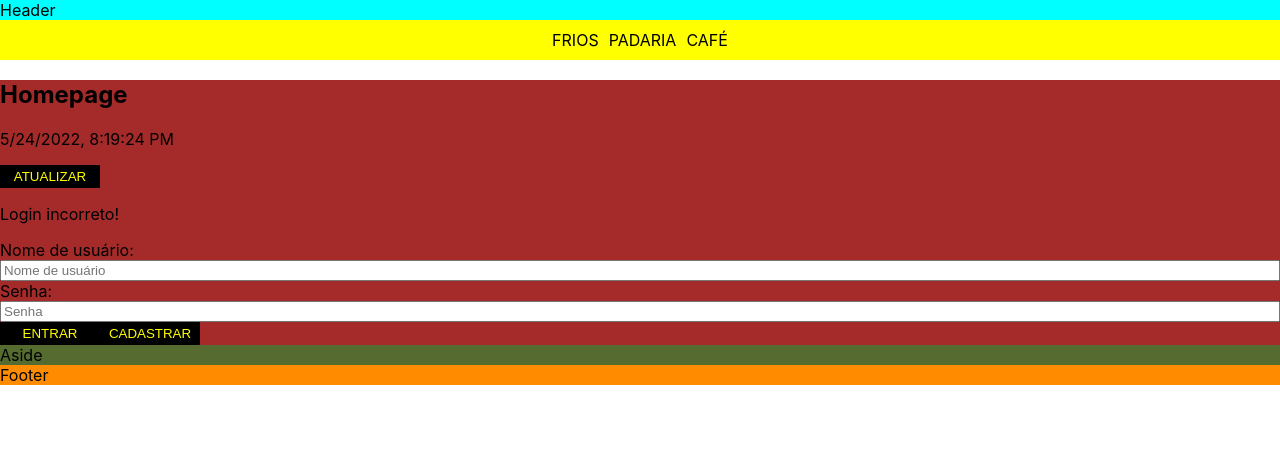
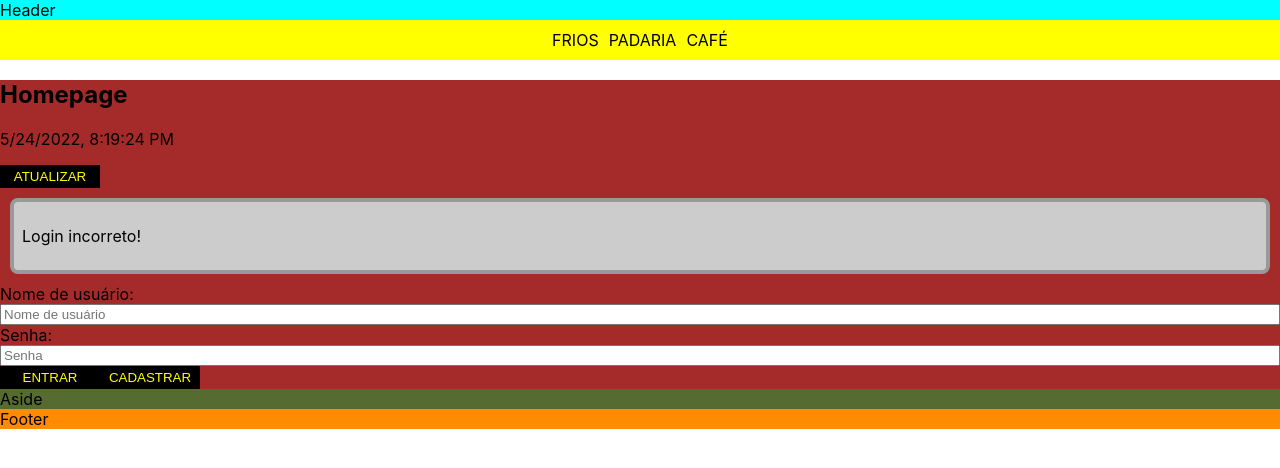
Before and after one commit to eldes/ti37-introducao-react, a React (Create React App) app: page / in a window 1280 px wide. Both pictures are taken after a click on the button "ENTRAR". Shown: the top 468 px of the page. Built offline with nearby package versions, Linux system fonts and the light colour scheme.

Commit message:
Estiliza o componente Alerta

```diff
--- a/src/components/Alerta/index.tsx
+++ b/src/components/Alerta/index.tsx
@@ -1,4 +1,5 @@
 import { FunctionComponent } from 'react';
+import styles from './styles.module.css';
 
 type Props = {
   texto: string
@@ -6,7 +7,7 @@ type Props = {
 
 const Alerta: FunctionComponent<Props> = function(props) {
   return (
-    <div>
+    <div className={styles.Alerta}>
       <p>{props.texto}</p>
     </div>
   );
--- /dev/null
+++ b/src/components/Alerta/styles.module.css
@@ -0,0 +1,8 @@
+.Alerta {
+  background-color: #ccc;
+  margin: 10px;
+  border: 4px solid #999;
+  border-radius: 8px;
+  padding: 8px;
+  text-align: start;
+}
```
